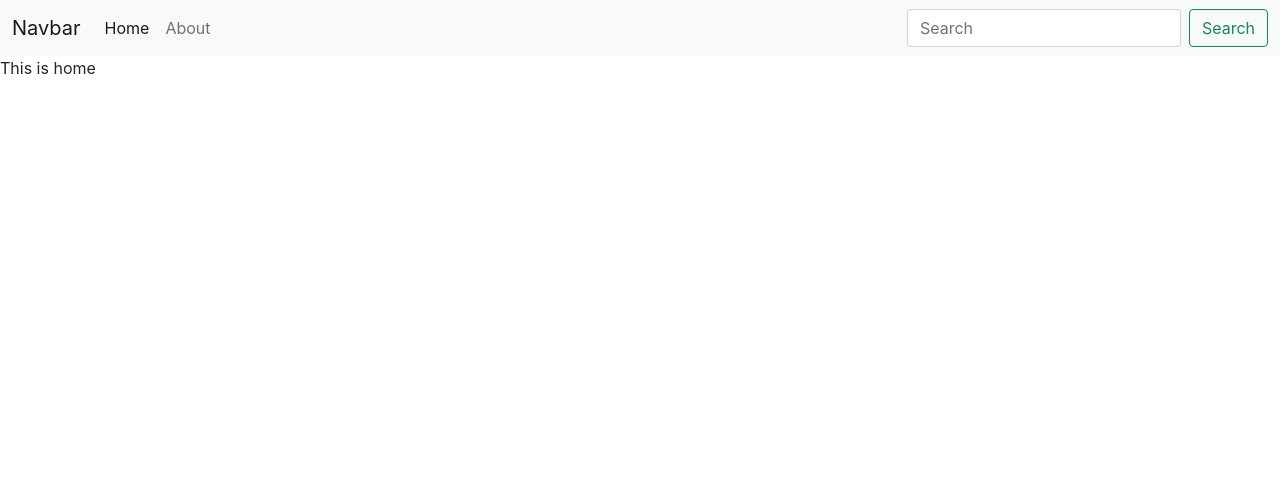
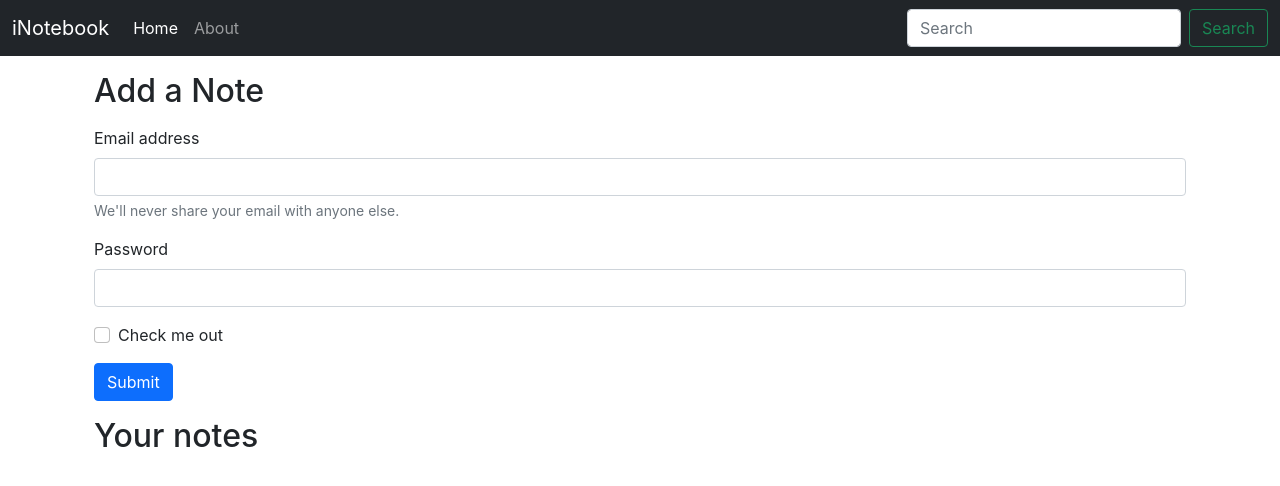
Before and after one commit to priyanshu938/MyNotebook, a React (Create React App) app: page / in a window 1280 px wide. Shown: the top 486 px of the page. Built offline with nearby package versions, Linux system fonts and the light colour scheme.

Commit message:
context bug present

```diff
--- a/src/App.js
+++ b/src/App.js
@@ -9,10 +9,12 @@
     <>
       <Router>
         <Navbar />
+        <div className="container">
         <Routes>
           <Route exact path="/" element={<Home />} />
           <Route exact path="/about" element={<About />} />
         </Routes>
+        </div>
       </Router>
     </>
   );
--- a/src/components/About.js
+++ b/src/components/About.js
@@ -1,6 +1,8 @@
-import React from "react";
+import React,{useContext} from "react";
+//import noteContext from '../context/notes/noteContext'
 
 const About = () => {
+
   return <div>This is about</div>;
 };
 
--- a/src/components/Home.js
+++ b/src/components/Home.js
@@ -1,4 +1,60 @@
-import React from "react";
+
+import React,{useContext} from "react";
+import noteContext from "../context/notes/noteContext"
 export const Home = () => {
-  return <div>This is home</div>;
+   const context= useContext(noteContext);
+   alert(context)
+  //  const {notes,setNotes}=context;
+  return (
+    <div>
+      <div className="container my-3">
+        <h2>Add a Note</h2>
+        <form className="my-3">
+          <div className="mb-3">
+            <label for="exampleInputEmail1" className="form-label">
+              Email address
+            </label>
+            <input
+              type="email"
+              className="form-control"
+              id="exampleInputEmail1"
+              aria-describedby="emailHelp"
+            />
+            <div id="emailHelp" className="form-text">
+              We'll never share your email with anyone else.
+            </div>
+          </div>
+          <div className="mb-3">
+            <label for="exampleInputPassword1" className="form-label">
+              Password
+            </label>
+            <input
+              type="password"
+              className="form-control"
+              id="exampleInputPassword1"
+            />
+          </div>
+          <div className="mb-3 form-check">
+            <input
+              type="checkbox"
+              className="form-check-input"
+              id="exampleCheck1"
+            />
+            <label className="form-check-label" for="exampleCheck1">
+              Check me out
+            </label>
+          </div>
+          <button type="submit" className="btn btn-primary">
+            Submit
+          </button>
+        </form>
+      </div>
+      <div className="container my-3">
+        <h2>Your notes</h2>
+        {/* {notes.map((note)=>{
+          return note.title;
+        })} */}
+      </div>
+    </div>
+  );
 };
--- a/src/components/Navbar.js
+++ b/src/components/Navbar.js
@@ -1,12 +1,17 @@
-import React from "react";
-import { Link } from "react-router-dom";
+import React,{useEffect} from "react";
+import { Link,useLocation } from "react-router-dom";
+
 const Navbar = () => {
+  let location = useLocation();
+  useEffect(() => {
+    console.log(location.pathname)
+  }, [location]);
   return (
     <div>
-      <nav className="navbar navbar-expand-lg navbar-light bg-light">
+      <nav className="navbar navbar-expand-lg navbar-dark bg-dark">
         <div className="container-fluid">
           <Link className="navbar-brand" to="/">
-            Navbar
+            iNotebook
           </Link>
           <button
             className="navbar-toggler"
@@ -22,12 +27,12 @@
           <div className="collapse navbar-collapse" id="navbarSupportedContent">
             <ul className="navbar-nav me-auto mb-2 mb-lg-0">
               <li className="nav-item">
-                <Link className="nav-link active" aria-current="page" to="/">
+                <Link className={`nav-link ${location.pathname==="/"? "active":""}`}aria-current="page" to="/">
                   Home
                 </Link>
               </li>
               <li className="nav-item">
-                <Link className="nav-link" to="/about">
+                <Link className={`nav-link ${location.pathname==="/about"? "active":""}`} to="/about">
                   About
                 </Link>
               </li>
--- /dev/null
+++ b/src/context/notes/noteContext.js
@@ -0,0 +1,3 @@
+import {createContext} from "react"
+const noteContext = createContext();
+export default noteContext;
```
Also changed, not shown: src/context/notes/NoteState.js (added, +32 -0 lines), 1 other file (tests, documents, lock files or other folders).
